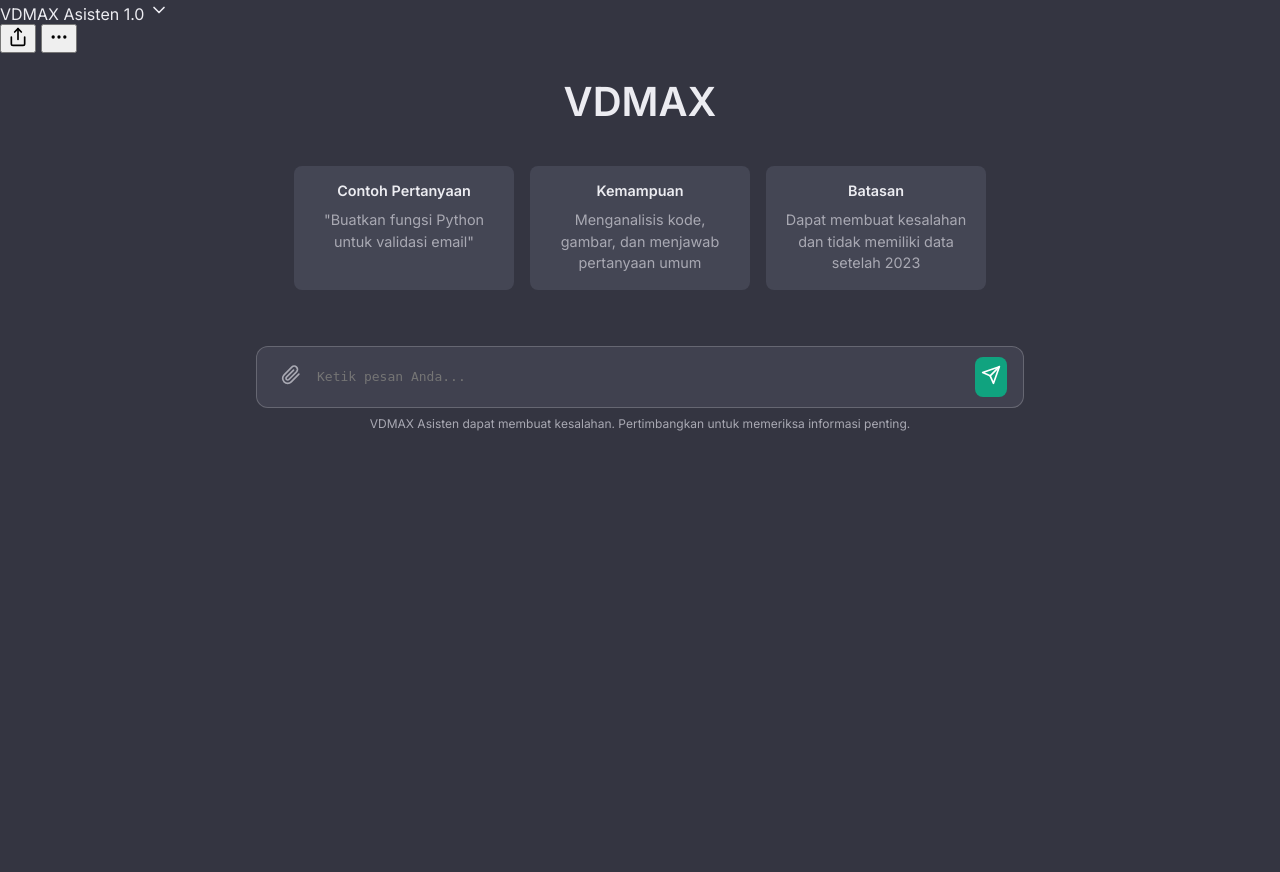
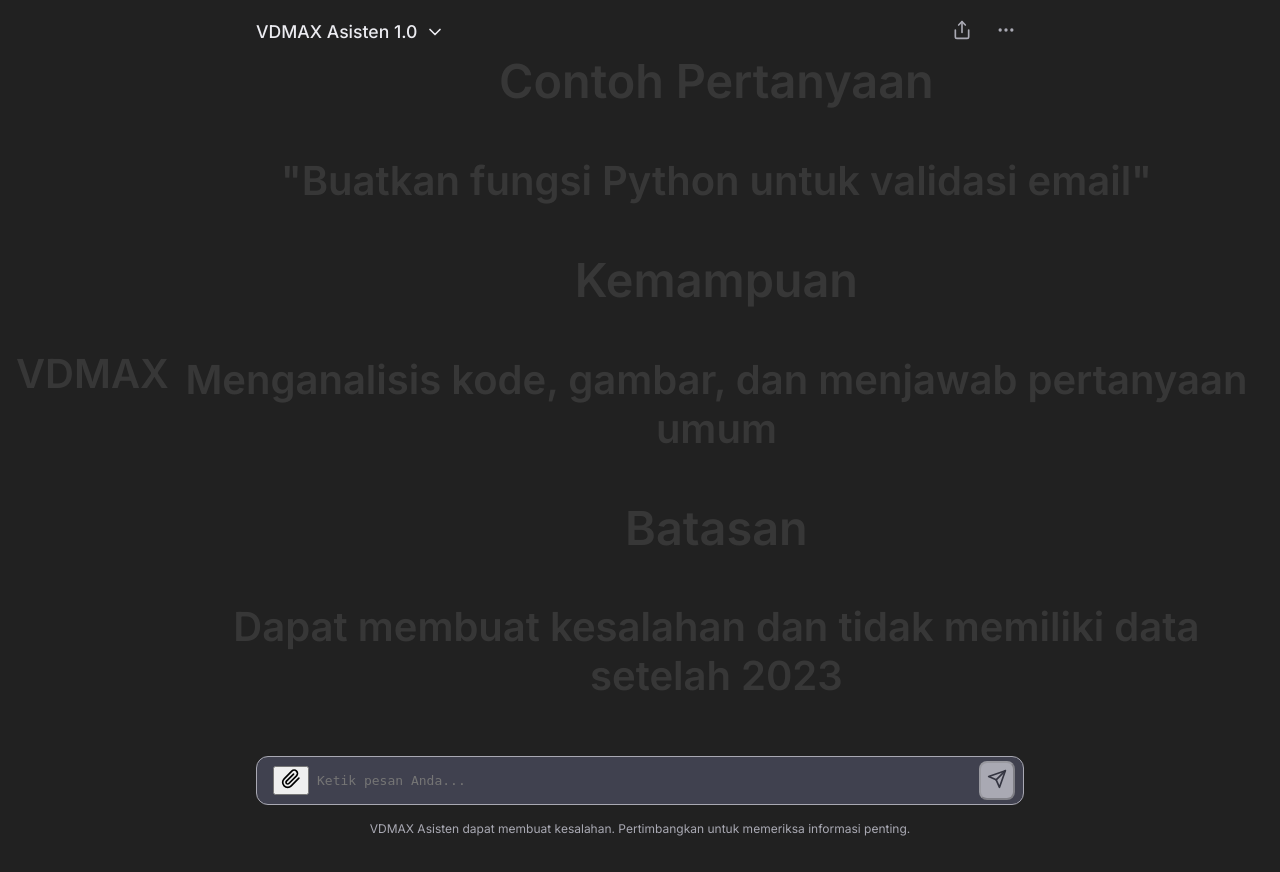
Before and after one commit to Abdulkohar-design/vdmax-assistant03, a Flask app: page / in a window 1280 px wide. Run offline with Flask 3, Linux system fonts and the light colour scheme; some libraries are stand-ins or nearby versions.

Commit message:
Update style.css

```diff
--- a/static/css/style.css
+++ b/static/css/style.css
@@ -1,20 +1,17 @@
 /* Import Font */
 @import url('https://fonts.googleapis.com/css2?family=Inter:wght@400;500;600&display=swap');
 
-/* Tema Warna ala ChatGPT */
+/* Tema Warna Minimalis */
 :root {
-    --sidebar-bg: #202123;
-    --main-bg: #343541;
-    --message-bg: #444654;
-    --border-color: rgba(255, 255, 255, 0.2);
+    --main-bg: #212121;
     --text-primary: #ECECF1;
     --text-secondary: #A9A9B3;
-    --accent-primary: #10A37F;
+    --border-color: rgba(255, 255, 255, 0.2);
+    --input-bg: #40414F;
 }
 
 /* Reset Dasar */
 * { box-sizing: border-box; }
-
 body {
     font-family: 'Inter', sans-serif;
     background-color: var(--main-bg);
@@ -23,81 +20,61 @@
     overflow: hidden;
 }
 
-.app-container {
+.main-content {
+    width: 100%;
+    height: 100vh;
     display: flex;
-    height: 100vh;
+    flex-direction: column;
+    align-items: center;
 }
 
-/* --- Sidebar Styling --- */
-.sidebar {
-    width: 260px;
-    background-color: var(--sidebar-bg);
+/* Header Baru */
+.app-header {
+    width: 100%;
+    max-width: 768px;
+    padding: 12px 0;
     display: flex;
-    flex-direction: column;
-    padding: 8px;
-    flex-shrink: 0;
+    justify-content: space-between;
+    align-items: center;
+}
+.header-title {
+    display: flex;
+    align-items: center;
+    gap: 8px;
+    font-size: 1.1em;
+    font-weight: 500;
+    cursor: pointer;
+}
+.header-actions { display: flex; gap: 8px; }
+.icon-header-btn {
+    background: none; border: none; color: var(--text-secondary); cursor: pointer;
+    padding: 8px; border-radius: 8px;
+}
+.icon-header-btn:hover { background-color: var(--input-bg); }
+
+/* Area Chat */
+.chat-window {
+    width: 100%;
+    flex-grow: 1;
+    overflow-y: auto;
+    padding: 0 16px;
 }
 
-.new-chat-btn {
-    width: 100%;
-    padding: 12px;
-    background: none;
-    border: 1px solid var(--border-color);
-    color: var(--text-primary);
-    border-radius: 6px;
-    text-align: left;
-    font-size: 0.9em;
-    cursor: pointer;
-    transition: background-color 0.2s;
-}
-.new-chat-btn:hover { background-color: rgba(255, 255, 255, 0.1); }
-
-.chat-history {
-    flex-grow: 1;
-    margin-top: 24px;
-    color: var(--text-secondary);
-    font-size: 0.8em;
-}
-.chat-history ul { list-style: none; padding: 0; }
-
-/* --- Area Chat Utama Styling --- */
-.chat-area {
-    flex-grow: 1;
-    display: flex;
-    flex-direction: column;
-    position: relative;
-}
-
-.chat-window {
-    flex-grow: 1;
-    overflow-y: auto;
-    padding: 24px 0;
-}
-
-/* Tampilan Awal (Welcome Screen) */
+/* Tampilan Awal */
 .welcome-container {
     height: 100%;
     display: flex;
-    flex-direction: column;
     align-items: center;
     justify-content: center;
     text-align: center;
+    font-size: 2.5em;
+    font-weight: bold;
+    color: rgba(255, 255, 255, 0.1);
 }
-.welcome-logo { font-size: 2.5em; font-weight: bold; }
-.welcome-cards { display: flex; gap: 16px; margin-top: 40px; }
-.welcome-card { background-color: var(--message-bg); padding: 16px; border-radius: 8px; width: 220px; font-size: 0.9em; }
-.welcome-card h3 { margin: 0 0 10px; font-size: 1em; }
-.welcome-card p { margin: 0; color: var(--text-secondary); line-height: 1.5; }
 
-/* Desain Pesan */
-.message-wrapper {
-    padding: 24px;
-    background-color: transparent;
-    border-bottom: 1px solid var(--border-color);
-}
-.ai-message .message-wrapper { background-color: var(--message-bg); }
-
+/* Pesan Chat */
 .message {
+    padding: 24px 0;
     display: flex;
     gap: 20px;
     max-width: 768px;
@@ -106,68 +83,52 @@
 .avatar {
     width: 32px;
     height: 32px;
-    border-radius: 4px;
+    border-radius: 50%;
     display: flex;
     justify-content: center;
     align-items: center;
     font-weight: bold;
     flex-shrink: 0;
+    font-size: 0.9em;
 }
-.ai-avatar { background-color: var(--accent-primary); }
+.ai-avatar { background-color: #10A37F; }
 .user-avatar { background-color: #5b35d0; }
-
-.message-content p { margin: 0 0 1em; }
-.message-content p:last-child { margin-bottom: 0; }
-.message-content pre { background-color: #202123; padding: 12px; border-radius: 8px; overflow-x: auto; }
+.message-content { line-height: 1.7; width: 100%; }
+.message-content p { margin: 0; }
+.message-content pre { margin-top: 1em; background-color: #111; padding: 12px; border-radius: 8px; overflow-x: auto; }
 .uploaded-image { max-width: 250px; border-radius: 8px; margin-top: 8px; }
 
+/* Action Bar di Bawah Pesan AI */
+.action-bar {
+    margin-top: 16px;
+    display: flex;
+    gap: 4px;
+    align-items: center;
+}
+.action-bar .icon-button {
+    color: var(--text-secondary);
+    opacity: 0.7;
+    transition: all 0.2s;
+}
+.action-bar .icon-button:hover { opacity: 1; background-color: var(--input-bg); }
+
 /* Form Input */
-.chat-form-wrapper {
-    padding: 24px;
-    width: 100%;
-    background: linear-gradient(180deg, rgba(52, 53, 65, 0), var(--main-bg) 58.85%);
-}
-.chat-form {
-    max-width: 768px;
-    margin: 0 auto;
-    position: relative;
-}
+.chat-form-wrapper { width: 100%; padding: 24px 16px; }
+.chat-form { max-width: 768px; margin: 0 auto; }
 .input-group {
-    background-color: #40414f;
-    border: 1px solid var(--border-color);
+    background-color: var(--input-bg);
+    border: 1px solid var(--text-secondary);
     border-radius: 12px;
-    padding: 8px 16px;
+    padding: 4px 8px 4px 16px;
     display: flex;
     align-items: center;
 }
-textarea {
-    flex-grow: 1;
-    border: none;
-    background: none;
-    color: var(--text-primary);
-    padding: 8px;
-    font-size: 1em;
-    resize: none;
-    outline: none;
-    max-height: 200px;
-}
-.icon-button {
-    background: none;
-    border: none;
-    color: var(--text-secondary);
-    font-size: 24px;
-    cursor: pointer;
-    padding: 8px;
-    border-radius: 8px;
-    transition: color 0.2s;
-}
-#send-button { background-color: var(--accent-primary); border-radius: 8px; padding: 6px; }
-#send-button svg { stroke: white; }
-.disclaimer { text-align: center; font-size: 0.75em; color: var(--text-secondary); margin-top: 8px; }
+textarea { flex-grow: 1; border: none; background: none; color: var(--text-primary); padding: 12px 8px; font-size: 1em; resize: none; outline: none; max-height: 200px; }
+#send-button { background-color: var(--text-secondary); border-radius: 8px; padding: 6px; }
+#send-button:not(:disabled) { background-color: #10A37F; cursor: pointer; }
+#send-button svg { stroke: #343541; }
+.disclaimer { text-align: center; font-size: 0.75em; color: var(--text-secondary); margin-top: 16px; }
 
-/* Preview & Copy Button */
-#image-preview-container { padding: 0 0 8px; }
-.image-preview-wrapper { position: relative; display: inline-block; }
-.image-preview-thumbnail { width: 60px; height: 60px; border-radius: 8px; object-fit: cover; }
-.remove-preview-button { position: absolute; top: -5px; right: -5px; background: #202123; color: white; border-radius: 50%; width: 20px; height: 20px; cursor: pointer; border: none; display: flex; align-items: center; justify-content: center; }
-.copy-button { /* Dihapus, akan disatukan dengan bubble chat */ }
+/* Preview Gambar */
+#image-preview-container { padding-bottom: 8px; }
+.image-preview-wrapper, .image-preview-thumbnail, .remove-preview-button { /* Styling sama seperti sebelumnya */ }
```
